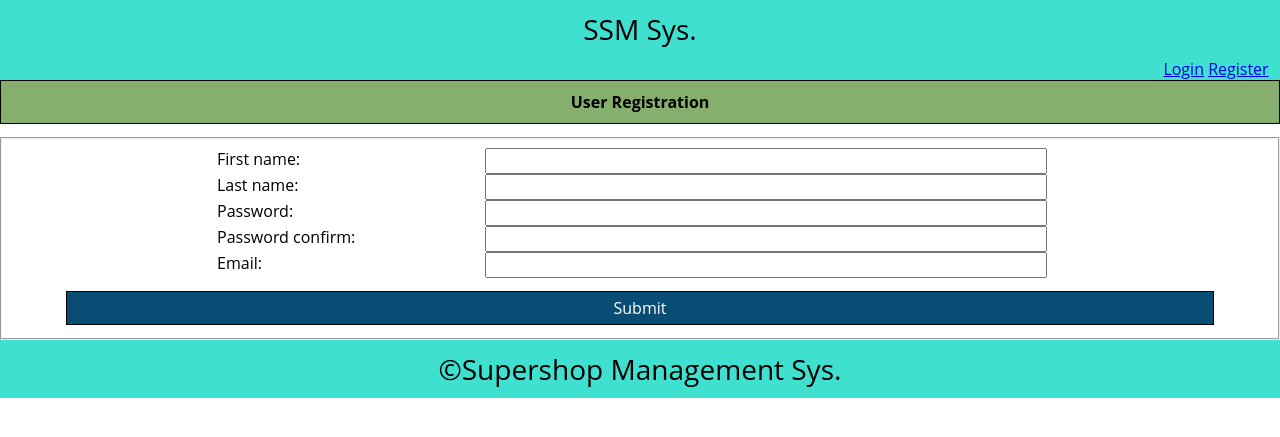
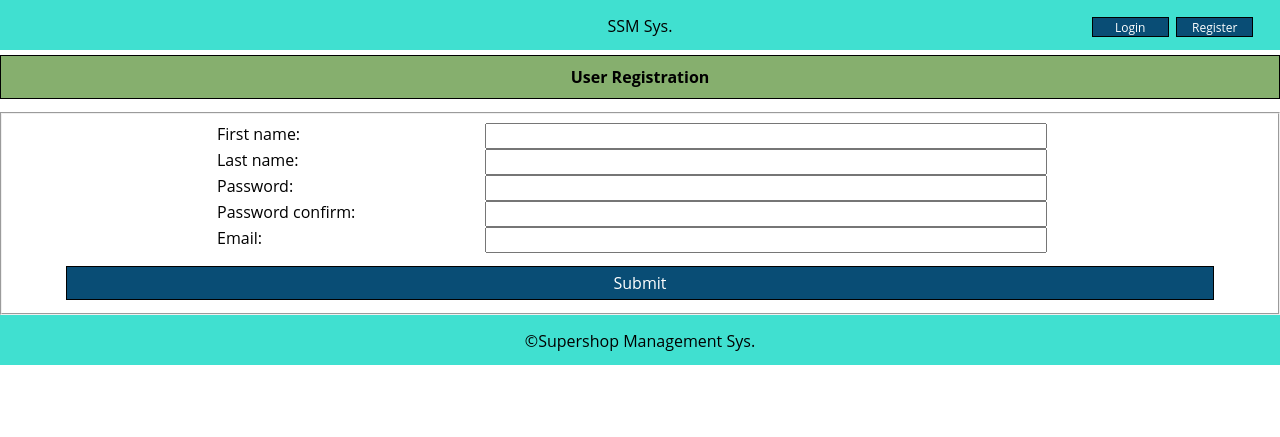
Before and after one commit to RubelBiswasCS/shop-management, a Django app: page /register/ in a window 1280 px wide. Shown: the top 437 px of the page. Run offline with Django 3.2, Linux system fonts and the light colour scheme.

Commit message:
Modified header

```diff
--- a/store/static/store/main.css
+++ b/store/static/store/main.css
@@ -10,7 +10,7 @@
   .header{
     position:relative;
     background-color: turquoise;
-    height: 2%;
+    height: 50px;
     width: 100%;
     padding-top: 0;
     padding-bottom: 0;
@@ -18,15 +18,11 @@
     text-align: left;
     clear: left;
 }
-.header p{
-    height: 90%;
-    font-size: 175%;
-    padding: 10px;
-}
+
 .footer{
     position:relative;
     background-color: turquoise;
-    height: 2%;
+    height: 50px;
     width: 100%;
     padding-top: 0;
     padding-bottom: 0;
@@ -35,8 +31,8 @@
 }
 .footer p{
     height: 90%;
-    font-size: 175%;
-    padding: 10px;
+    font-size: 100%;
+    padding: 15px;
 }
 h1{
     font-size: 175%;
@@ -187,23 +183,60 @@ h1{
   .form-f select{
       width:90%;
 }
+
+.h-left{
+    position: relative;
+    height: 80%;
+    width: 15%;
+    text-align: center;
+    float: left;
+}
 .h-center{
     position: relative;
     height: 80%;
-    width: 80%;
+    width: 70%;
     text-align: center;
-    left:10%;
+    float: left;
+
+
 }
-.h-left{
+
+.h-right{
     position: relative;
     height: 80%;
-    width: 10%;
+    width: 15%;
+    margin-top: 15px;
+
+    text-align: center;
+    float: left;
+
+
 }
-.h-right{
+.h-right p{
     position: relative;
     text-align: center;
-    height: 80%;
-    width: 10%;
-    left: 90%;
-    bottom:40 ;
+    height: 30%;
+    width: 40%;
+    float: left;
+    margin:1px;
+
 }
+
+.h-right a{
+    position: relative;
+    text-align: center;
+    height: 50%;
+    width: 40%;
+    float: left;
+    padding:1px;
+}
+
+.h-center p{
+    position: relative;
+    text-align: center;
+
+    height: 100%;
+    width: 100%;
+    margin-top: 15px;
+    float: left;
+}
--- a/store/templates/store/base.html
+++ b/store/templates/store/base.html
@@ -21,10 +21,11 @@
         </div>
         <div class="h-right">
             {% if user.is_authenticated %}
-            <a class="" href="{% url 'logout' %}">Logout</a>
+            <p>{{ user.username }}</p>
+            <a class="button-1 btn-sm " href="{% url 'logout' %}">Logout</a>
             {% else %}
-            <a class="" href="{% url 'login' %}">Login</a>
-            <a class="" href="{% url 'register' %}">Register</a>
+            <a class="button-1 btn-sm " href="{% url 'login' %}">Login</a>
+            <a class="button-1 btn-sm " href="{% url 'register' %}">Register</a>
             {% endif %}
         </div>
 
--- a/users/views.py
+++ b/users/views.py
@@ -1,5 +1,5 @@
 from django.http import HttpResponseRedirect,HttpResponse
-from django.shortcuts import render
+from django.shortcuts import render,redirect
 
 from .forms import UserRegisterForm,UserLoginForm
 
@@ -64,7 +64,7 @@ def login(request):
                 auth_login(request, user)
                 return HttpResponseRedirect(reverse('store-home'))
             else:
-                return HttpResponseRedirect(reverse(request.POST['login']))
+                return redirect(request.POST['login'])
 
     # if a GET (or any other method) we'll create a blank form
     else:
```
